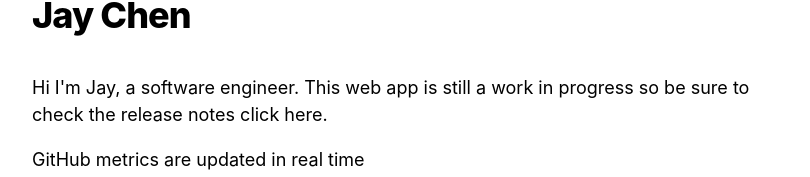
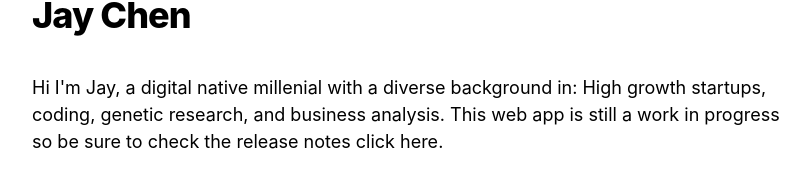
Before and after one commit to jundachen10/next.js.portfolio, a Next.js app: page / in a window 1280 px wide. Shown: the part 276-453 px from the top of the page, without its empty margins (84-894 px from the left). Built offline with nearby package versions, Linux system fonts and the light colour scheme.

Commit message:
:memo: front page txt updates

```diff
--- a/pages/index.js
+++ b/pages/index.js
@@ -28,7 +28,7 @@ export default function Home() {
       <p>Jay Chen</p>
       </section>
       <section className={utilStyles.headingMd}>
-        <p>Hi I'm Jay, a software engineer. This web app is
+        <p>Hi I'm Jay, a digital native millenial with a diverse background in: High growth startups, coding, genetic research, and business analysis. This web app is
           still a work in progress so be sure to check
           the release notes <a href='https://github.com/jundachen10/next.js.portfolio'>click here</a>.
          </p>
```
